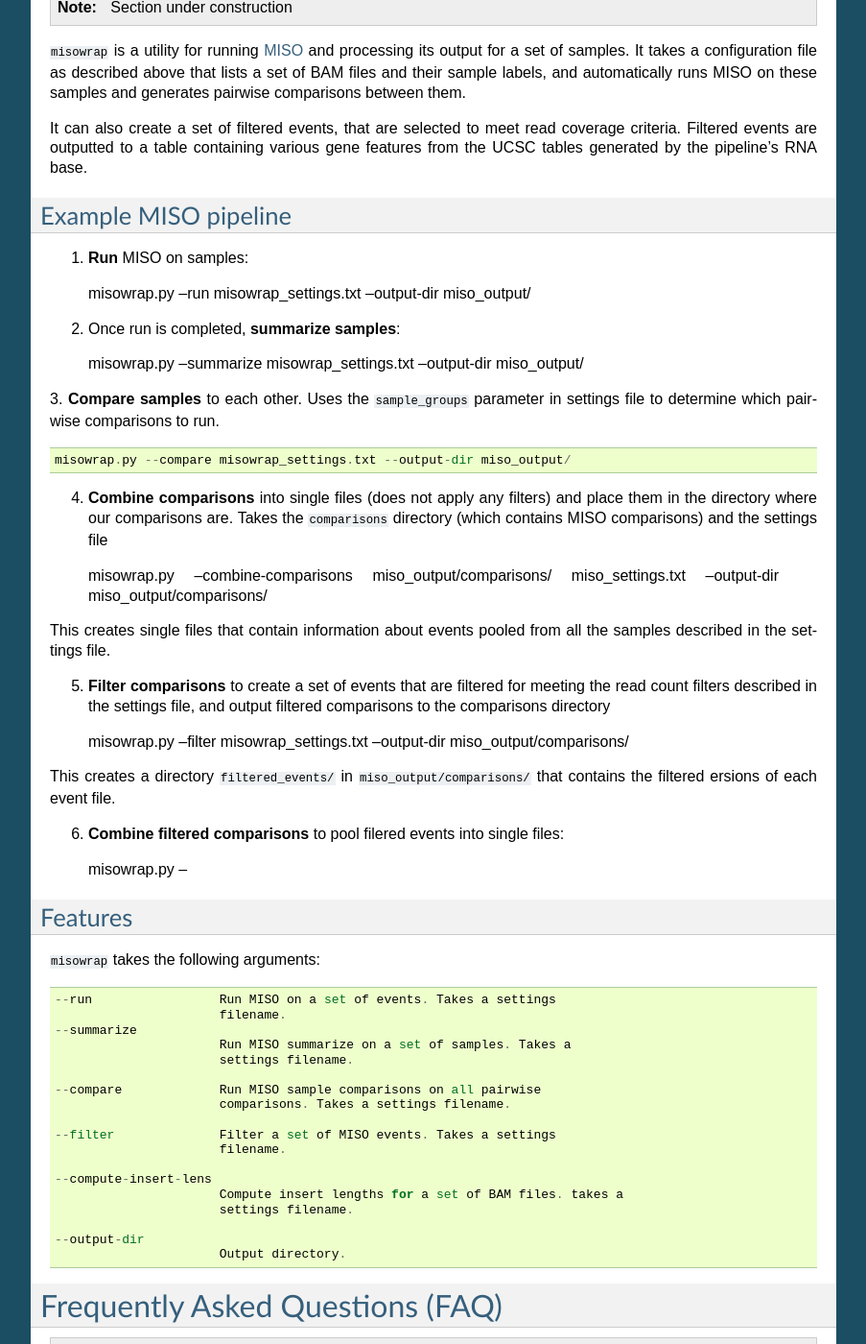
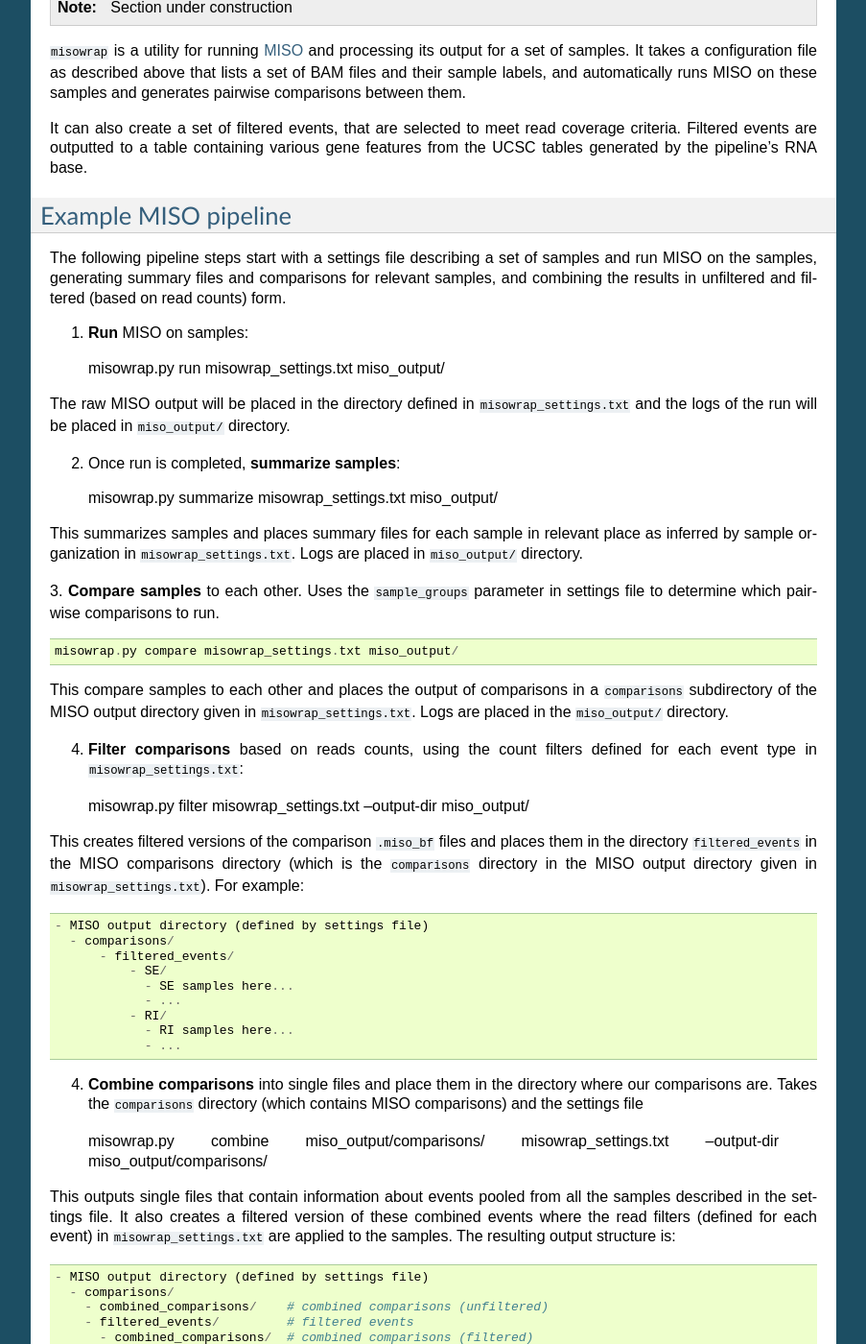
Before and after one commit to yarden/rnaseqlib, a Sphinx documentation site: the page built from docs/source/index.rst, in a window 1280 px wide and 1400 px high, scrolled down 4617 px. Shown: the whole window at 96% size, without its empty margins (198-1101 px from the left). Built offline with Sphinx 7.4.7, drawn with Linux system fonts in a browser that asks for light colours; some of the changed text lies outside the part shown.

Commit message:
Revs to misowrap docs

```diff
--- a/docs/source/index.rst
+++ b/docs/source/index.rst
@@ -276,35 +276,57 @@
 Example MISO pipeline
 ---------------------
 
+The following pipeline steps start with a settings file describing a set of samples and run MISO on the samples, generating summary files and comparisons for relevant samples, and combining the results in unfiltered and filtered (based on read counts) form.
+
 1. **Run** MISO on samples: ::
 
-  misowrap.py --run misowrap_settings.txt --output-dir miso_output/
+  misowrap.py run misowrap_settings.txt miso_output/
+
+The raw MISO output will be placed in the directory defined in ``misowrap_settings.txt`` and the logs of the run will be placed in ``miso_output/`` directory.
 
 2. Once run is completed, **summarize samples**: ::
 
-  misowrap.py --summarize misowrap_settings.txt --output-dir miso_output/
+  misowrap.py summarize misowrap_settings.txt miso_output/
+
+This summarizes samples and places summary files for each sample in relevant place as inferred by sample organization in ``misowrap_settings.txt``. Logs are placed in ``miso_output/`` directory.
 
 3. **Compare samples** to each other. Uses the ``sample_groups`` parameter in settings file to determine which
 pairwise comparisons to run. ::
 
-  misowrap.py --compare misowrap_settings.txt --output-dir miso_output/
+  misowrap.py compare misowrap_settings.txt miso_output/
 
-4. **Combine comparisons** into single files (does not apply any filters) and place them in the directory where our comparisons are. Takes the ``comparisons`` directory (which contains MISO comparisons) and the settings file ::
+This compare samples to each other and places the output of comparisons in a ``comparisons`` subdirectory of the MISO output directory given in ``misowrap_settings.txt``. Logs are placed in the ``miso_output/`` directory.
 
-  misowrap.py --combine-comparisons miso_output/comparisons/ miso_settings.txt --output-dir miso_output/comparisons/
+4. **Filter comparisons** based on reads counts, using the count filters defined for each event type in ``misowrap_settings.txt``: ::
 
-This creates single files that contain information about events pooled from all the samples described in the settings file.
+  misowrap.py filter misowrap_settings.txt --output-dir miso_output/
 
+This creates filtered versions of the comparison ``.miso_bf`` files and places them in the directory ``filtered_events`` in the MISO comparisons directory (which is the ``comparisons`` directory in the MISO output directory given in ``misowrap_settings.txt``). For example: ::
 
-5. **Filter comparisons** to create a set of events that are filtered for meeting the read count filters described in the settings file, and output filtered comparisons to the comparisons directory ::
+  - MISO output directory (defined by settings file)
+    - comparisons/
+        - filtered_events/
+            - SE/
+              - SE samples here...
+              - ...
+            - RI/
+              - RI samples here...
+              - ...
 
-  misowrap.py --filter misowrap_settings.txt --output-dir miso_output/comparisons/
+4. **Combine comparisons** into single files and place them in the directory where our comparisons are. Takes the ``comparisons`` directory (which contains MISO comparisons) and the settings file ::
 
-This creates a directory ``filtered_events/`` in ``miso_output/comparisons/`` that contains the filtered ersions of each event file.
+  misowrap.py combine miso_output/comparisons/ misowrap_settings.txt --output-dir miso_output/comparisons/
 
-6. **Combine filtered comparisons** to pool filered events into single files: ::
+This outputs single files that contain information about events pooled from all the samples described in the settings file. It also creates a filtered version of these combined events where the read filters (defined for each event) in ``misowrap_settings.txt`` are applied to the samples. The resulting output structure is: ::
 
-  misowrap.py --
+  - MISO output directory (defined by settings file)
+    - comparisons/
+      - combined_comparisons/    # combined comparisons (unfiltered)
+      - filtered_events/         # filtered events
+        - combined_comparisons/  # combined comparisons (filtered)
+          - SE.miso_bf           # combined, filtered comparisons for all SE events
+          - RI.miso_bf           # combined, filtered comparisons for all RI events
+          - ...
 
 
 Features
```
Also changed, not shown: 2 other files.
